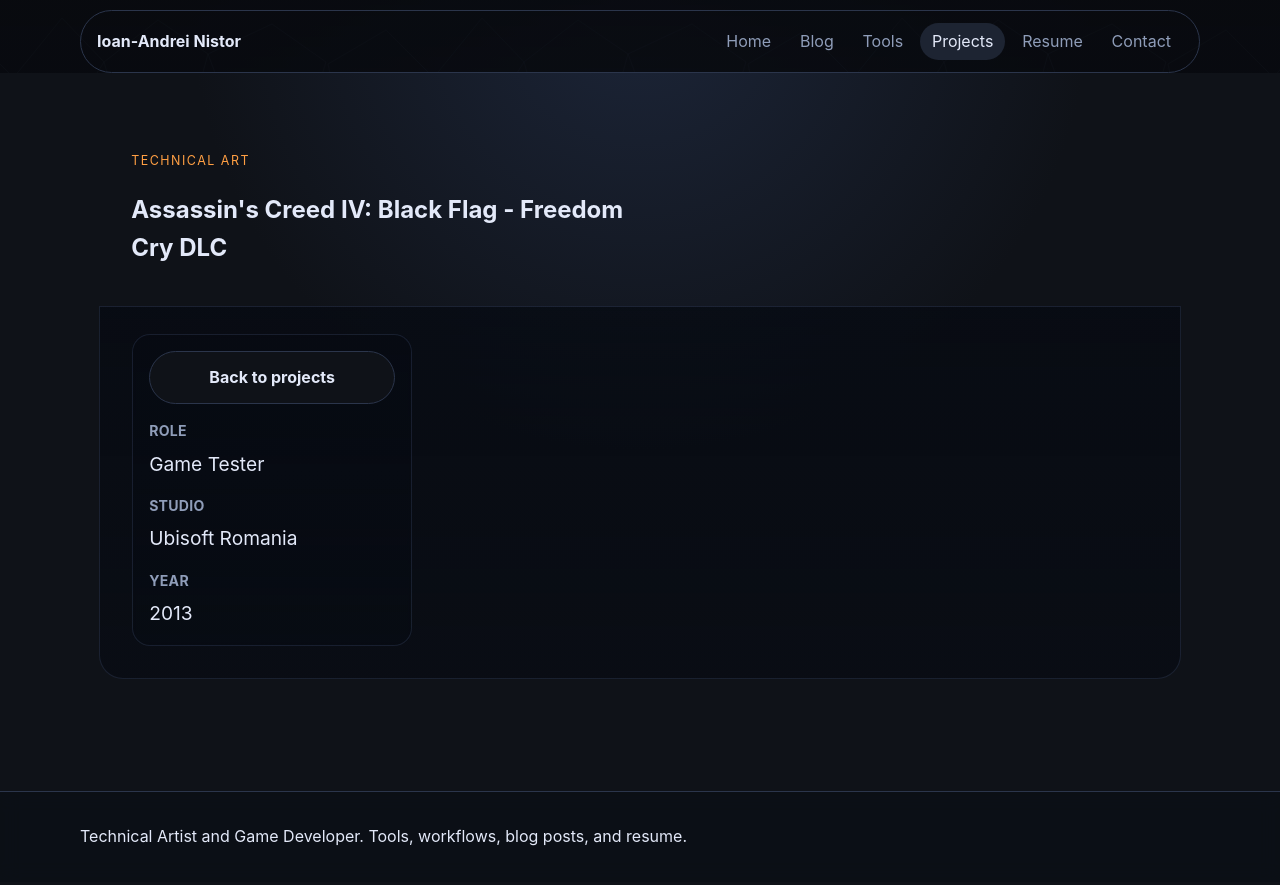
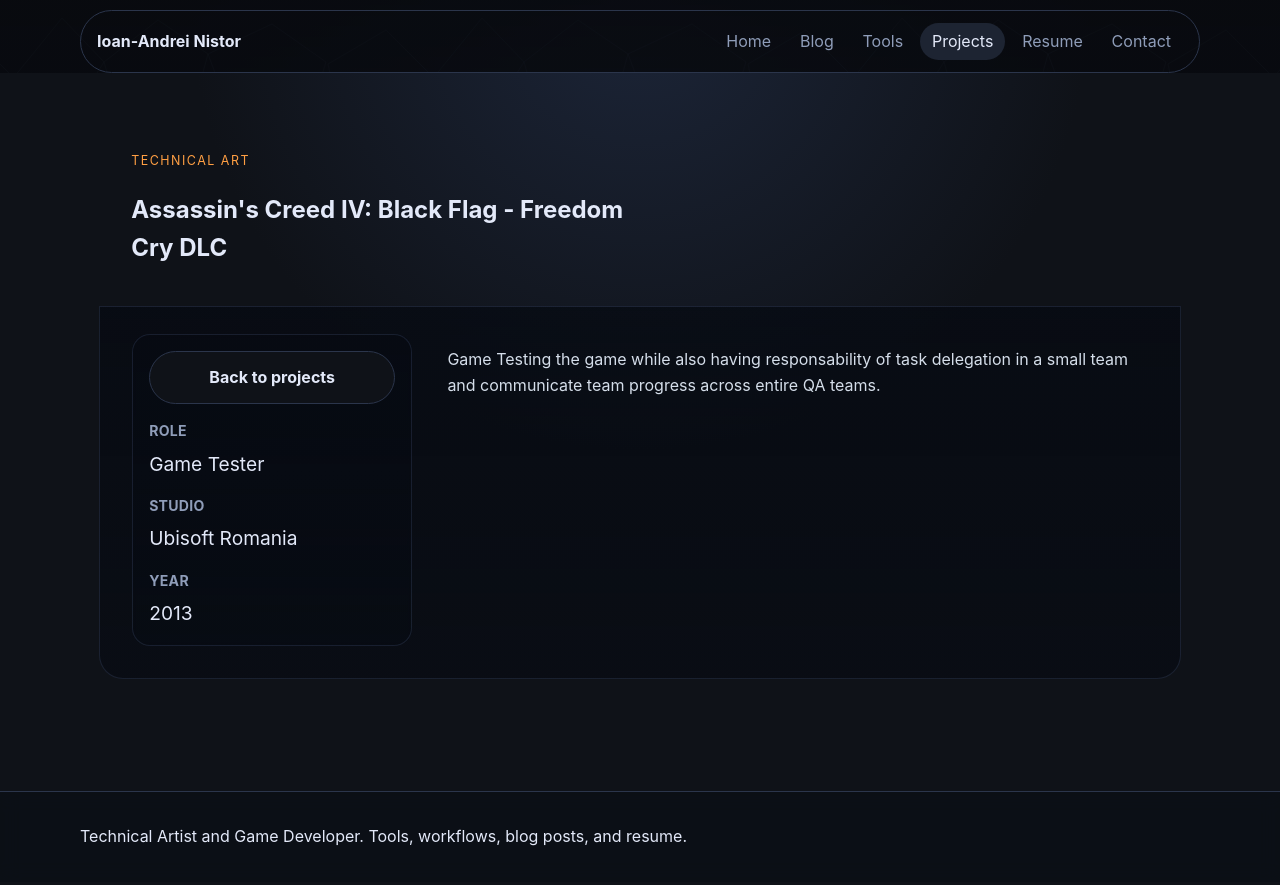
Before and after one commit to ianistor/ian_mywebsite, a Jekyll site: the page built from _projects/acbffc.md, in a window 1280 px wide and 900 px high. Shown: the top 885 px of the window. Built offline with Jekyll 4.4.1, drawn with Linux system fonts in a browser that asks for light colours; nearby versions of some CDN libraries.

Commit message:
Update acbffc.md

```diff
--- a/_projects/acbffc.md
+++ b/_projects/acbffc.md
@@ -6,3 +6,5 @@
 image: "/assets/images/projectcovers/ACBFFC.png"
 release_year: 2013
 ---
+
+Game Testing the game while also having responsability of task delegation in a small team and communicate team progress across entire QA teams.
```
